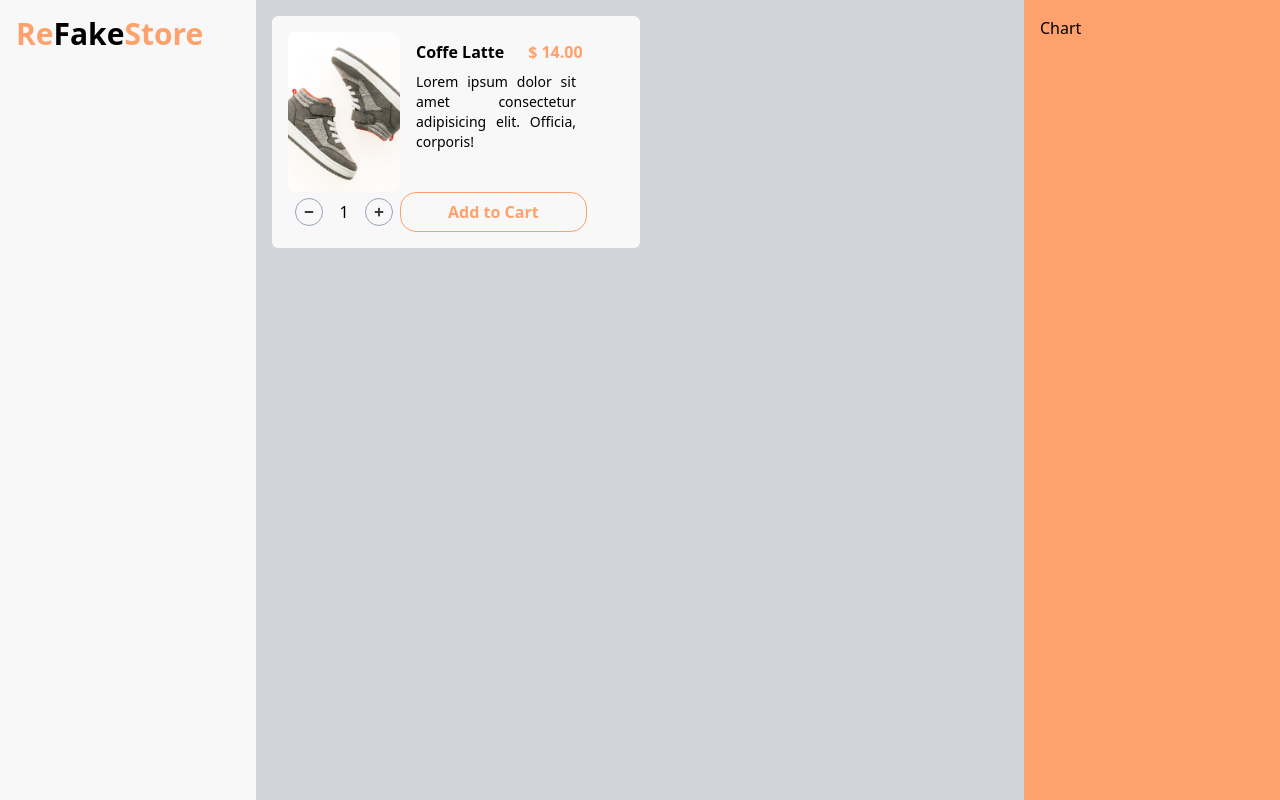
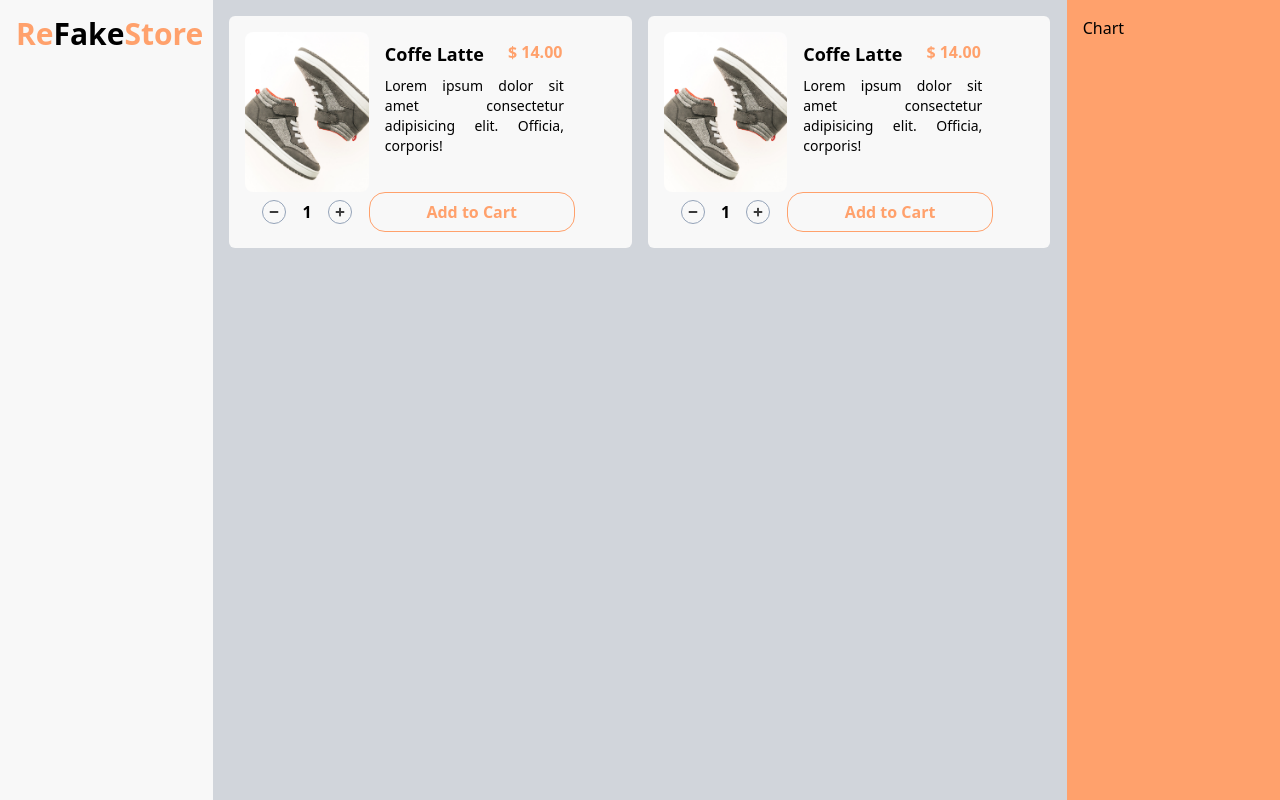
Before and after one commit to foolais/react-fakestore, a React (Vite) app: page / in a window 1280 px wide. Built offline with nearby package versions, Linux system fonts and the light colour scheme.

Commit message:
add fragment nested card, changes name button

```diff
--- a/src/components/Elements/Button/index.jsx
+++ b/src/components/Elements/Button/PrimaryButton.jsx
@@ -1,5 +1,5 @@
 /* eslint-disable react/prop-types */
-const Button = (props) => {
+const PrimaryButton = (props) => {
   const { children, classname } = props;
   return (
     <button
@@ -10,4 +10,4 @@ const Button = (props) => {
   );
 };
 
-export default Button;
+export default PrimaryButton;
--- a/src/components/Elements/Button/ButtonWithBorder.jsx
+++ b/src/components/Elements/Button/SecondaryButton.jsx
@@ -1,5 +1,5 @@
 /* eslint-disable react/prop-types */
-const ButtonWithBorder = (props) => {
+const SecondaryButton = (props) => {
   const { children, classname } = props;
   return (
     <button
@@ -10,4 +10,4 @@ const ButtonWithBorder = (props) => {
   );
 };
 
-export default ButtonWithBorder;
+export default SecondaryButton;
--- /dev/null
+++ b/src/components/Elements/Counter/index.jsx
@@ -0,0 +1,18 @@
+/* eslint-disable react/prop-types */
+import { FaPlus, FaMinus } from "react-icons/fa";
+
+const Counter = ({ classname }) => {
+  return (
+    <div className={`flex items-center justify-center gap-4  ${classname}`}>
+      <div className="text-secondary border border-slate-400 rounded-full h-max p-1.5 cursor-pointer hover:bg-secondary hover:text-ternary transition duration-150 ease-in-out">
+        <FaMinus size="10" />
+      </div>
+      <span className="font-semibold">1</span>
+      <div className="text-secondary border border-slate-400 rounded-full h-max p-1.5 cursor-pointer hover:bg-secondary hover:text-ternary transition duration-150 ease-in-out">
+        <FaPlus size="10" />
+      </div>
+    </div>
+  );
+};
+
+export default Counter;
--- a/src/components/Fragments/CardProduct.jsx
+++ b/src/components/Fragments/CardProduct.jsx
@@ -1,5 +1,47 @@
-const CardProduct = () => {
-  return <div>CardProduct</div>;
+/* eslint-disable react/prop-types */
+import shoes from "../../../public/images/shoes";
+
+const CardProduct = (props) => {
+  const { children } = props;
+  return <div className="bg-ternary rounded-md p-4 w-[49%]">{children}</div>;
 };
 
+const Image = () => {
+  return (
+    <img
+      src={shoes}
+      alt="shoes"
+      className="w-full min-h-40 h-full object-cover object-center rounded-lg"
+    />
+  );
+};
+
+const Description = (props) => {
+  const { children } = props;
+  return (
+    <>
+      <div className="flex gap-6 font-semibold mb-2">{children}</div>
+      <div className="w-10/12">
+        <p className="text-sm text-justify">
+          Lorem ipsum dolor sit amet consectetur adipisicing elit. Officia,
+          corporis!
+        </p>
+      </div>
+    </>
+  );
+};
+
+const Title = () => {
+  return <h3 className="text-lg font-semibold">Coffe Latte</h3>;
+};
+
+const Price = () => {
+  return <span className="text-primary">$ 14.00</span>;
+};
+
+CardProduct.Image = Image;
+CardProduct.Description = Description;
+CardProduct.Title = Title;
+CardProduct.Price = Price;
+
 export default CardProduct;
--- a/src/components/Fragments/FormLogin.jsx
+++ b/src/components/Fragments/FormLogin.jsx
@@ -1,4 +1,4 @@
-import Button from "../Elements/Button";
+import PrimaryButton from "../Elements/Button/PrimaryButton";
 import InputForm from "../Elements/Input";
 
 const FormLogin = () => {
@@ -18,7 +18,9 @@ const FormLogin = () => {
         placeholder="*****"
         isWithLabel={true}
       />
-      <Button classname="bg-primary w-full mt-3 rounded-md ">Login</Button>
+      <PrimaryButton classname="bg-primary w-full mt-3 rounded-md ">
+        Login
+      </PrimaryButton>
     </form>
   );
 };
--- a/src/components/Fragments/FormRegister.jsx
+++ b/src/components/Fragments/FormRegister.jsx
@@ -1,4 +1,4 @@
-import Button from "../Elements/Button";
+import PrimaryButton from "../Elements/Button/PrimaryButton";
 import InputForm from "../Elements/Input";
 
 const FormRegister = () => {
@@ -32,7 +32,9 @@ const FormRegister = () => {
         placeholder="*****"
         isWithLabel={true}
       />
-      <Button classname="bg-primary w-full rounded-md  mt-3">Register</Button>
+      <PrimaryButton classname="bg-primary w-full rounded-md  mt-3">
+        Register
+      </PrimaryButton>
     </form>
   );
 };
--- a/src/components/Layout/ProductLayout.jsx
+++ b/src/components/Layout/ProductLayout.jsx
@@ -1,55 +1,52 @@
-import shoes from "../../../public/images/shoes";
-import { FaPlus, FaMinus } from "react-icons/fa";
-import ButtonWithBorder from "../Elements/Button/ButtonWithBorder";
+import SecondaryButton from "../Elements/Button/SecondaryButton";
+import Counter from "../Elements/Counter";
+import CardProduct from "../Fragments/CardProduct";
 
 const ProductLayout = () => {
   return (
-    <div className="flex flex-shrink-0 w-full">
-      <div className="bg-ternary rounded-md p-4 w-1/2">
-        {/*  */}
+    <div className="flex flex-wrap w-full gap-4">
+      <CardProduct>
         <div className="flex w-full">
-          {/* gambar */}
           <div className="w-1/3">
-            <img
-              src={shoes}
-              alt="shoes"
-              className="w-full min-h-40 h-full object-cover object-center rounded-lg"
-            />
+            <CardProduct.Image />
           </div>
-          {/* deskripsi */}
           <div className="w-2/3 flex flex-col py-2 px-4">
-            <div className="flex gap-6 font-semibold mb-2">
-              <h3>Coffe Latte</h3>
-              <span className="text-primary">$ 14.00</span>
-            </div>
-            <div className="w-10/12">
-              <p className="text-sm text-justify">
-                Lorem ipsum dolor sit amet consectetur adipisicing elit.
-                Officia, corporis!
-              </p>
-            </div>
+            <CardProduct.Description>
+              <CardProduct.Title />
+              <CardProduct.Price />
+            </CardProduct.Description>
           </div>
         </div>
-        {/*  */}
         <div className="flex">
-          {/* counter */}
-          <div className="flex items-center justify-center gap-4 w-1/3">
-            <div className="text-secondary border border-slate-400 rounded-full h-max p-2 cursor-pointer hover:bg-secondary hover:text-ternary transition duration-150 ease-in-out">
-              <FaMinus size="10" />
-            </div>
-            <span>1</span>
-            <div className="text-secondary border border-slate-400 rounded-full h-max p-2 cursor-pointer hover:bg-secondary hover:text-ternary transition duration-150 ease-in-out">
-              <FaPlus size="10" />
-            </div>
-          </div>
-          {/* add to cart */}
+          <Counter classname="w-1/3" />
           <div className="w-2/3">
-            <ButtonWithBorder classname="w-10/12 rounded-2xl">
+            <SecondaryButton classname="w-10/12 rounded-2xl">
               Add to Cart
-            </ButtonWithBorder>
+            </SecondaryButton>
           </div>
         </div>
-      </div>
+      </CardProduct>
+      <CardProduct>
+        <div className="flex w-full">
+          <div className="w-1/3">
+            <CardProduct.Image />
+          </div>
+          <div className="w-2/3 flex flex-col py-2 px-4">
+            <CardProduct.Description>
+              <CardProduct.Title />
+              <CardProduct.Price />
+            </CardProduct.Description>
+          </div>
+        </div>
+        <div className="flex">
+          <Counter classname="w-1/3" />
+          <div className="w-2/3">
+            <SecondaryButton classname="w-10/12 rounded-2xl">
+              Add to Cart
+            </SecondaryButton>
+          </div>
+        </div>
+      </CardProduct>
     </div>
   );
 };
--- a/src/pages/HomePage.jsx
+++ b/src/pages/HomePage.jsx
@@ -4,13 +4,13 @@ import ProductLayout from "../components/Layout/ProductLayout";
 const HomePage = () => {
   return (
     <div className="w-full min-h-screen flex bg-primary">
-      <div className="w-1/5 min-h-screen bg-ternary p-4">
+      <div className="w-1/6 min-h-screen bg-ternary p-4">
         <Title classname="text-3xl" />
       </div>
-      <div className="w-3/5 bg-gray-300 p-4">
+      <div className="w-2/3 bg-gray-300 p-4">
         <ProductLayout />
       </div>
-      <div className="w-1/5 p-4">Chart</div>
+      <div className="w-1/6 p-4">Chart</div>
     </div>
   );
 };
```
